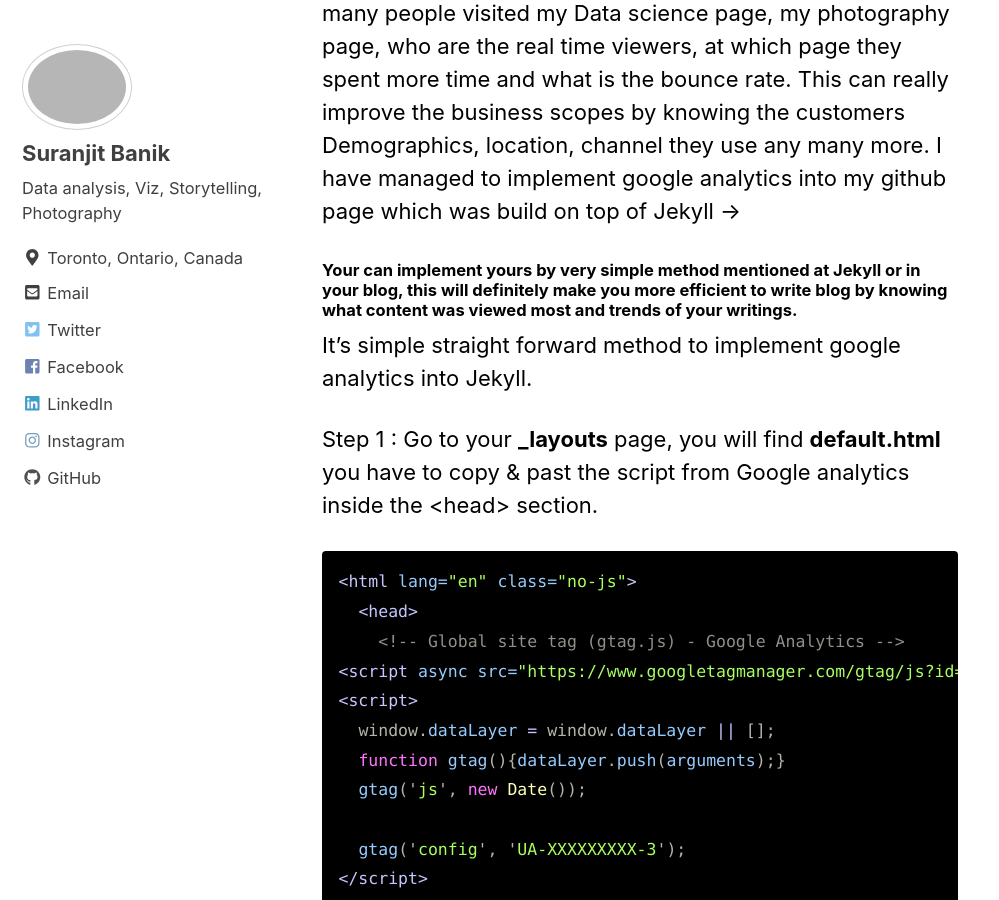
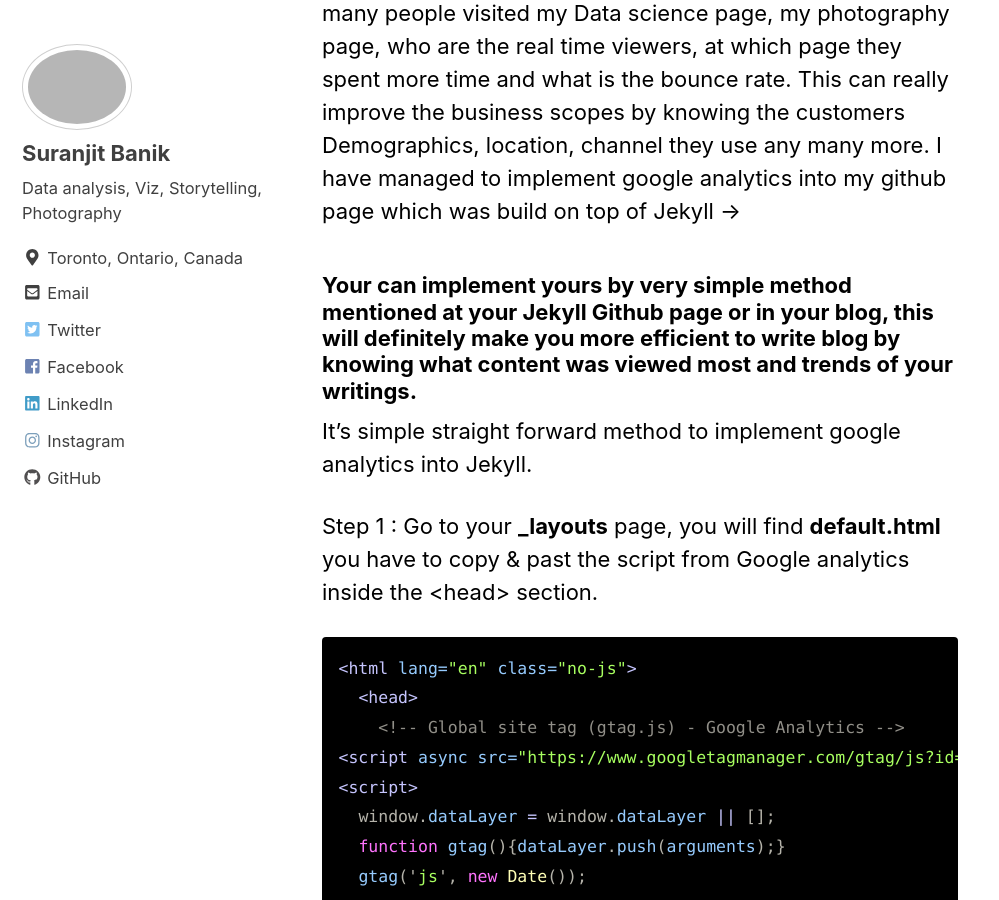
Before and after one commit to mastermindLAB/mastermindLAB.github.io, a Jekyll site: the page built from _posts/2019-04-09-google_analytics.md, in a window 1280 px wide and 900 px high, scrolled down 928 px. Shown: the whole window, without its empty margins (0-999 px from the left). Built offline with Jekyll 4.4.1, drawn with Linux system fonts in a browser that asks for light colours; nearby versions of some CDN libraries.

Commit message:
New google analytics post

```diff
--- a/_posts/2019-04-09-google_analytics.md
+++ b/_posts/2019-04-09-google_analytics.md
@@ -8,11 +8,12 @@
   overlay_image: /images//google_analytics/google_analytics.gif
   overlay_filter: rgba(0, 19, 26, 0.5)
   caption: "Google analytics"
+
 ---
 
 Google Intelligence Analytics helped me learn more about my website viewers with a few simple questions -- like how many people visited my Data science page, my photography page, who are the real time viewers, at which page they spent more time and what is the bounce rate. This can really improve the business scopes by knowing the customers Demographics, location, channel they use any many more. I have managed to implement google analytics into my github page which was build on top of Jekyll →
 
-#### Your can implement yours by very simple method mentioned at Jekyll or in your blog, this will definitely make you more efficient to write blog by knowing what content was viewed most and trends of your writings.
+### Your can implement yours by very simple method mentioned at your Jekyll Github page or in your blog, this will definitely make you more efficient to write blog by knowing what content was viewed most and trends of your writings.
 
 It's simple straight forward method to implement google analytics into Jekyll.
 
```
